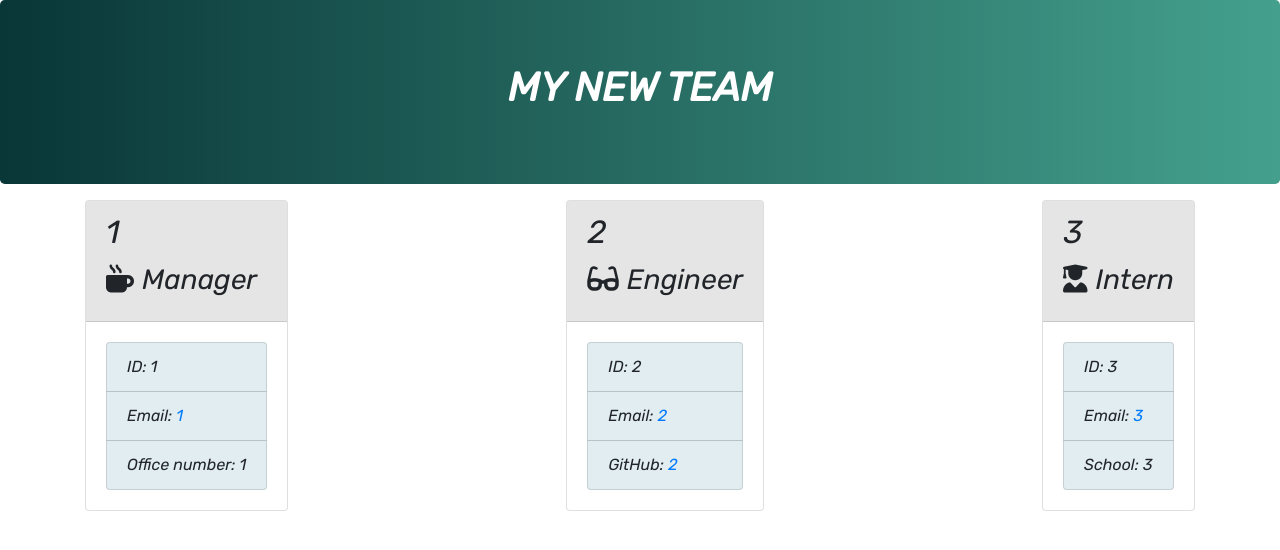
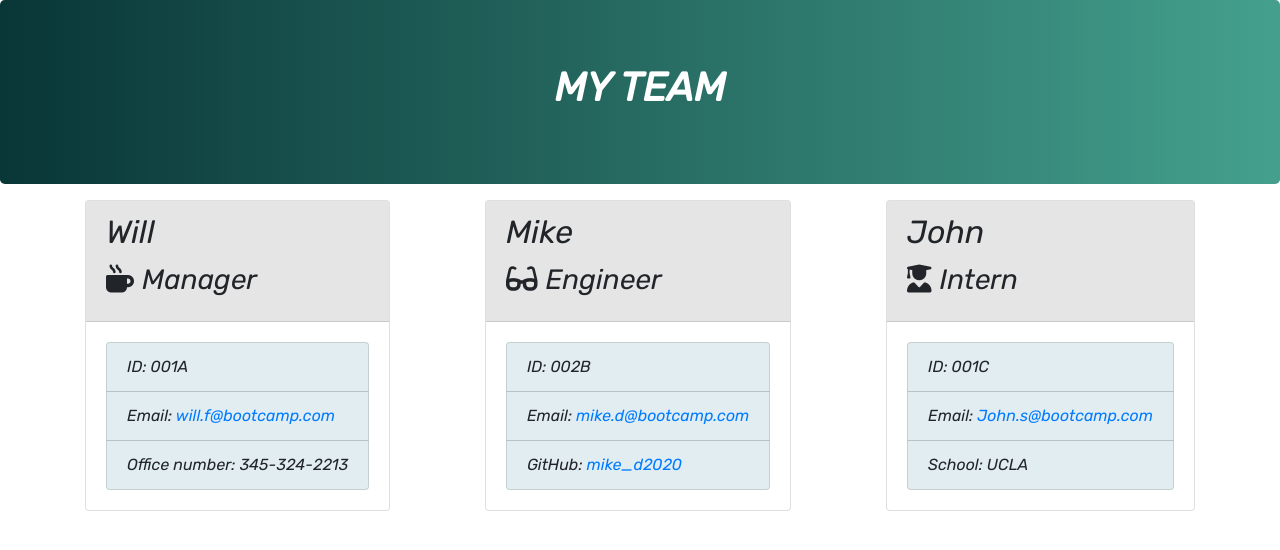
Before and after one commit to williamsffc/Team-Profile-Generator, a website: page output/team.html in a window 1280 px wide. Drawn offline with nearby package versions, Linux system fonts and the light colour scheme.

```diff
--- a/output/team.html
+++ b/output/team.html
@@ -17,7 +17,7 @@
     <div class="container-fluid">
         <div class="row">
             <div class="col-12 jumbotron mb-3 team-heading">
-                <h1 class="text-center">MY NEW TEAM</h1>
+                <h1 class="text-center">MY TEAM</h1>
             </div>
         </div>
     </div>
@@ -26,40 +26,40 @@
             <div class="team-area col-12 d-flex justify-content-center">
                 <div class="card employee-card zoom">
     <div class="card-header">
-        <h2 class="card-title">1</h2>
+        <h2 class="card-title">Will</h2>
         <h3 class="card-title"><i class="fas fa-mug-hot mr-2"></i>Manager</h3>
     </div>
     <div class="card-body">
         <ul class="list-group">
-            <li class="list-group-item">ID: 1</li>
-            <li class="list-group-item">Email: <a href="mailto:1">1</a></li>
-            <li class="list-group-item">Office number: 1</li>
+            <li class="list-group-item">ID: 001A</li>
+            <li class="list-group-item">Email: <a href="mailto:will.f@bootcamp.com">will.f@bootcamp.com</a></li>
+            <li class="list-group-item">Office number: 345-324-2213</li>
         </ul>
     </div>
 </div>
 <div class="card employee-card zoom">
     <div class="card-header">
-        <h2 class="card-title">2</h2>
+        <h2 class="card-title">Mike</h2>
         <h3 class="card-title"><i class="fas fa-glasses mr-2"></i>Engineer</h3>
     </div>
     <div class="card-body">
         <ul class="list-group">
-            <li class="list-group-item">ID: 2</li>
-            <li class="list-group-item">Email: <a href="mailto:2">2</a></li>
-            <li class="list-group-item">GitHub: <a href="https://github.com/2" target="_blank" rel="noopener noreferrer">2</a></li>
+            <li class="list-group-item">ID: 002B</li>
+            <li class="list-group-item">Email: <a href="mailto:mike.d@bootcamp.com">mike.d@bootcamp.com</a></li>
+            <li class="list-group-item">GitHub: <a href="https://github.com/mike_d2020" target="_blank" rel="noopener noreferrer">mike_d2020</a></li>
         </ul>
     </div>
 </div>
 <div class="card employee-card zoom">
     <div class="card-header">
-        <h2 class="card-title">3</h2>
+        <h2 class="card-title">John</h2>
         <h3 class="card-title"><i class="fas fa-user-graduate mr-2"></i>Intern</h3>
     </div>
     <div class="card-body">
         <ul class="list-group">
-            <li class="list-group-item">ID: 3</li>
-            <li class="list-group-item">Email: <a href="mailto:3">3</a></li>
-            <li class="list-group-item">School: 3</li>
+            <li class="list-group-item">ID: 001C</li>
+            <li class="list-group-item">Email: <a href="mailto:John.s@bootcamp.com">John.s@bootcamp.com</a></li>
+            <li class="list-group-item">School: UCLA</li>
         </ul>
     </div>
 </div>
```
Also changed, not shown: README.md, assets/Capture1.JPG (added), assets/Capture2.JPG (added), assets/Capture3.JPG (added), assets/Capture4.JPG (added).
